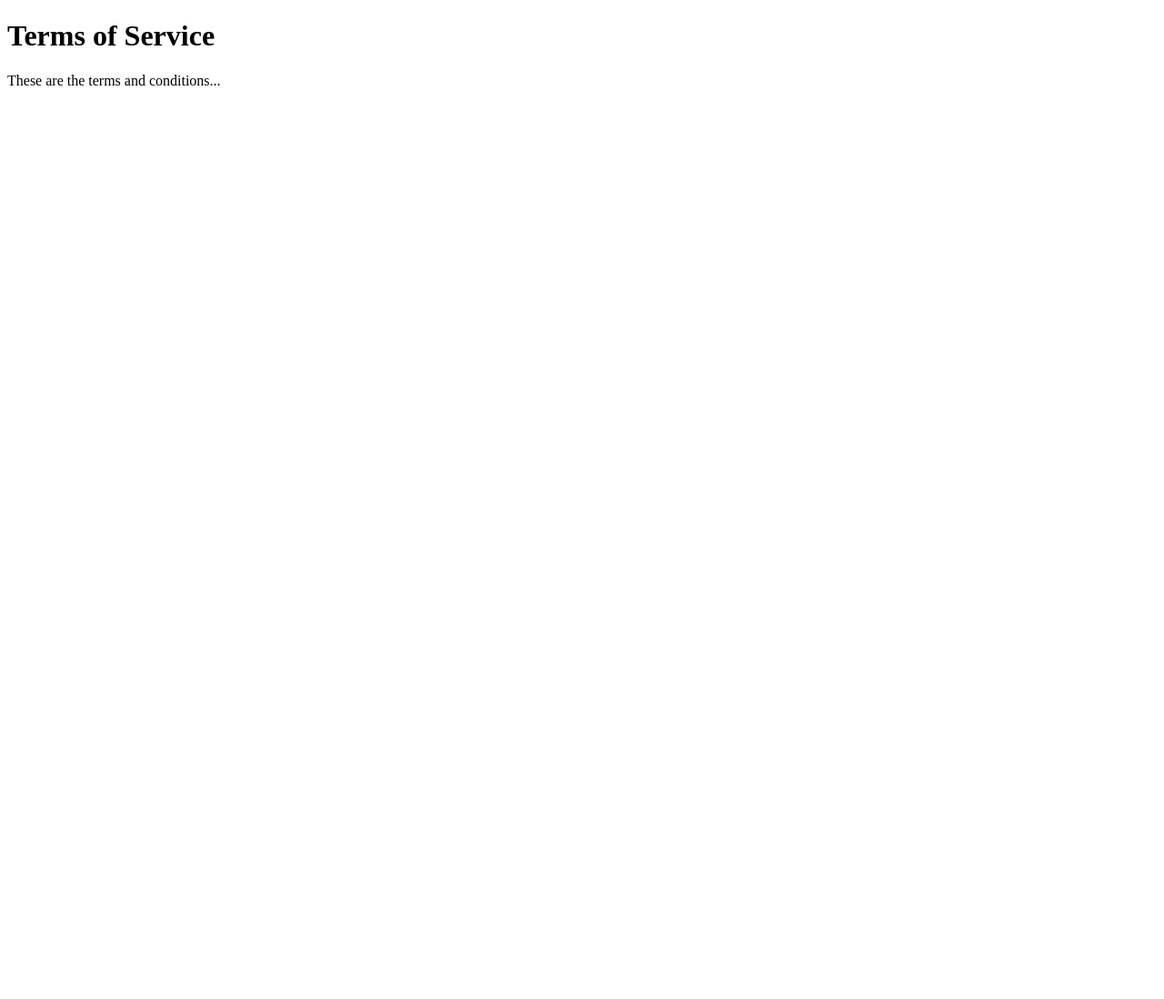
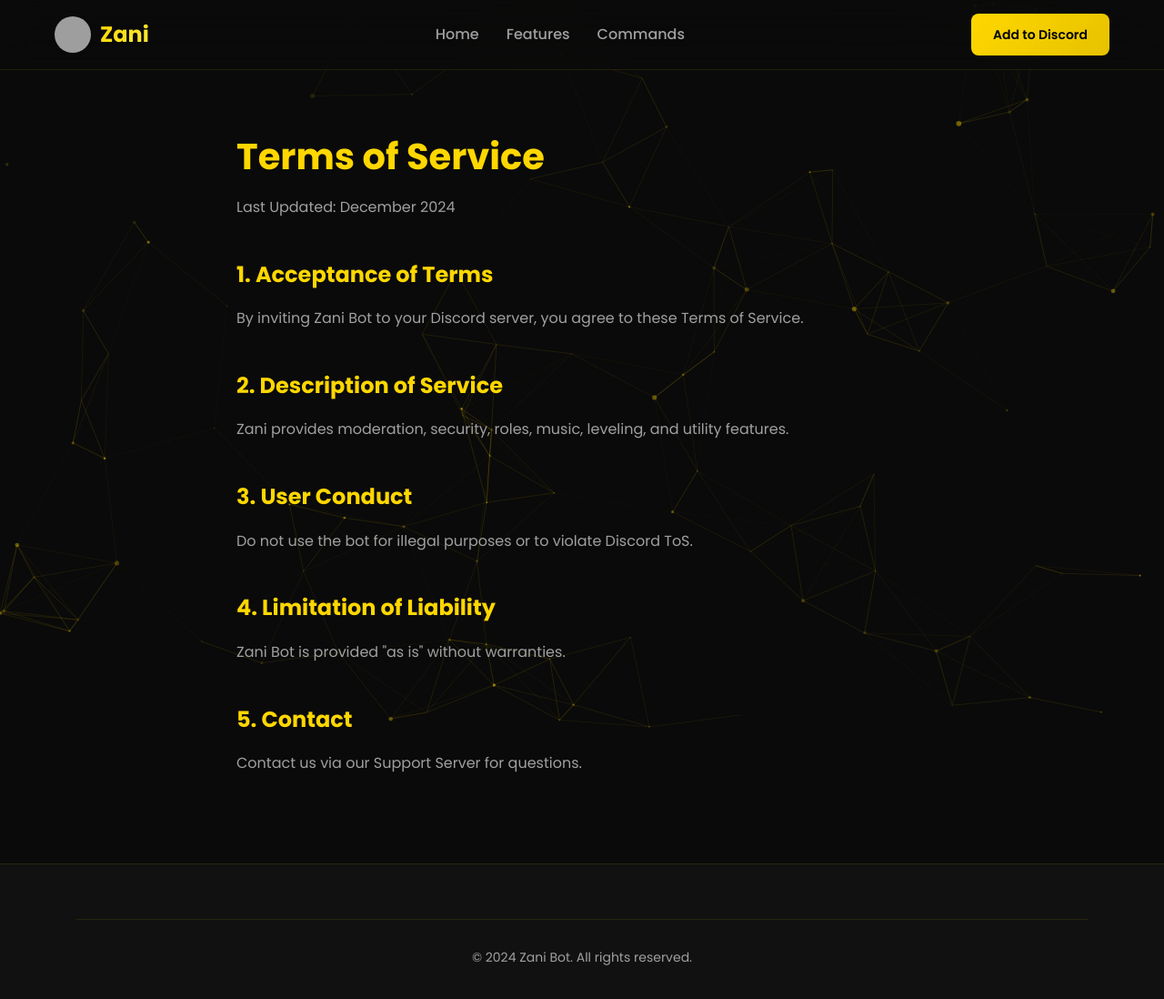
Before and after one commit to ananyapandey7272/Puna, a plain HTML site: page terms.html in a window 1280 px wide. Shown: the whole page at 91% size. Before the commit the page ends 800 px from the top, so only its background shows below. Drawn offline with nearby package versions, Linux system fonts and the light colour scheme; grey boxes are pictures that could not be loaded; animation ran at ten frames a second.

Commit message:
Update terms.html with new content

```diff
--- a/terms.html
+++ b/terms.html
@@ -3,10 +3,83 @@
 <head>
     <meta charset="UTF-8">
     <meta name="viewport" content="width=device-width, initial-scale=1.0">
-    <title>Terms of Service</title>
+    <title>Terms of Service - Zani Bot</title>
+    <meta name="description" content="Terms of Service for Zani Discord Bot">
+    <meta name="theme-color" content="#FFD700">
+    <link rel="stylesheet" href="https://cdnjs.cloudflare.com/ajax/libs/font-awesome/6.4.0/css/all.min.css">
+    <link href="https://fonts.googleapis.com/css2?family=Poppins:wght@300;400;500;600;700;800&display=swap" rel="stylesheet">
+    <link rel="stylesheet" href="style.css">
+    <style>
+        .legal-content {
+            max-width: 800px;
+            margin: 0 auto;
+            padding: 140px 20px 80px;
+        }
+        .legal-content h1 {
+            font-size: 2.5rem;
+            margin-bottom: 10px;
+            color: var(--primary);
+        }
+        .legal-content .last-updated {
+            color: var(--text-secondary);
+            margin-bottom: 40px;
+        }
+        .legal-content h2 {
+            font-size: 1.5rem;
+            margin-top: 40px;
+            margin-bottom: 15px;
+            color: var(--primary);
+        }
+        .legal-content p, .legal-content li {
+            color: var(--text-secondary);
+            line-height: 1.8;
+            margin-bottom: 15px;
+        }
+        .legal-content ul {
+            padding-left: 20px;
+        }
+    </style>
 </head>
 <body>
-    <h1>Terms of Service</h1>
-    <p>These are the terms and conditions...</p>
+    <div id="particles-js"></div>
+    <nav class="navbar">
+        <div class="nav-container">
+            <a href="index.html" class="nav-logo">
+                <img src="https://cdn.discordapp.com/embed/avatars/0.png" alt="Zani">
+                <span>Zani</span>
+            </a>
+            <div class="nav-links">
+                <a href="index.html">Home</a>
+                <a href="index.html#features">Features</a>
+                <a href="index.html#commands">Commands</a>
+            </div>
+            <div class="nav-buttons">
+                <a href="https://discord.com/oauth2/authorize?client_id=1444034840474288282&permissions=8&integration_type=0&scope=bot" class="btn btn-primary" target="_blank">Add to Discord</a>
+            </div>
+        </div>
+    </nav>
+    <div class="legal-content">
+        <h1>Terms of Service</h1>
+        <p class="last-updated">Last Updated: December 2024</p>
+        <h2>1. Acceptance of Terms</h2>
+        <p>By inviting Zani Bot to your Discord server, you agree to these Terms of Service.</p>
+        <h2>2. Description of Service</h2>
+        <p>Zani provides moderation, security, roles, music, leveling, and utility features.</p>
+        <h2>3. User Conduct</h2>
+        <p>Do not use the bot for illegal purposes or to violate Discord ToS.</p>
+        <h2>4. Limitation of Liability</h2>
+        <p>Zani Bot is provided "as is" without warranties.</p>
+        <h2>5. Contact</h2>
+        <p>Contact us via our Support Server for questions.</p>
+    </div>
+    <footer class="footer">
+        <div class="container">
+            <div class="footer-bottom">
+                <p>© 2024 Zani Bot. All rights reserved.</p>
+            </div>
+        </div>
+    </footer>
+    <script src="https://cdn.jsdelivr.net/particles.js/2.0.0/particles.min.js"></script>
+    <script src="main.js"></script>
 </body>
 </html>
```
